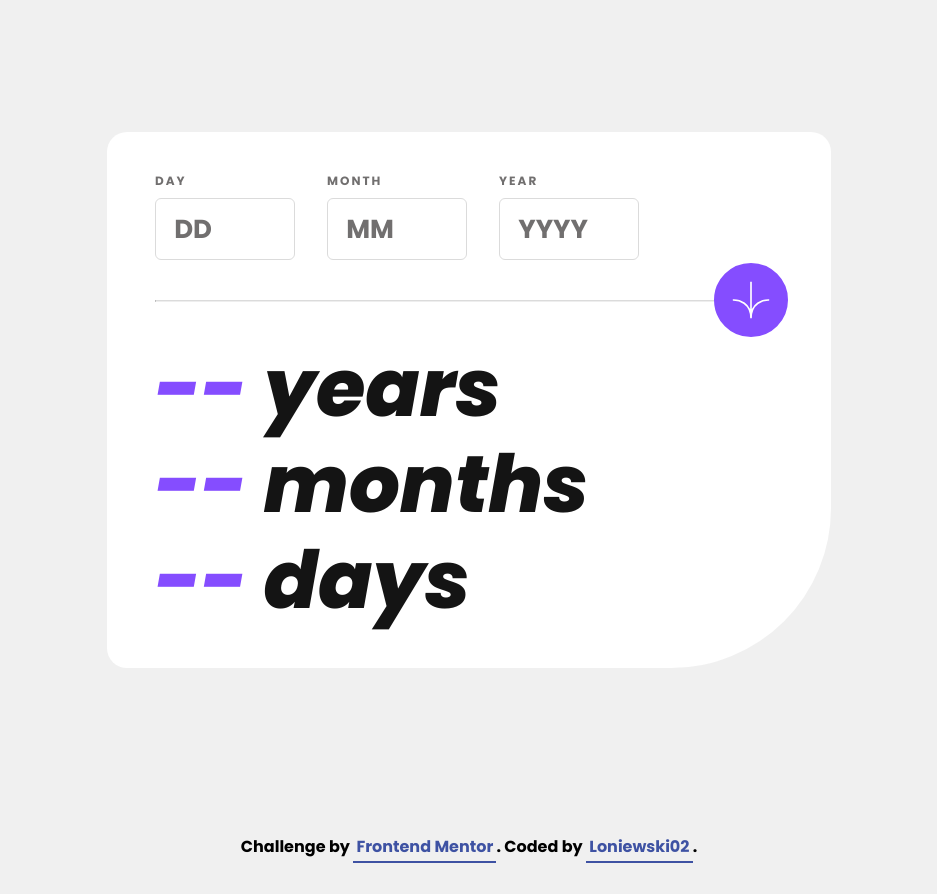
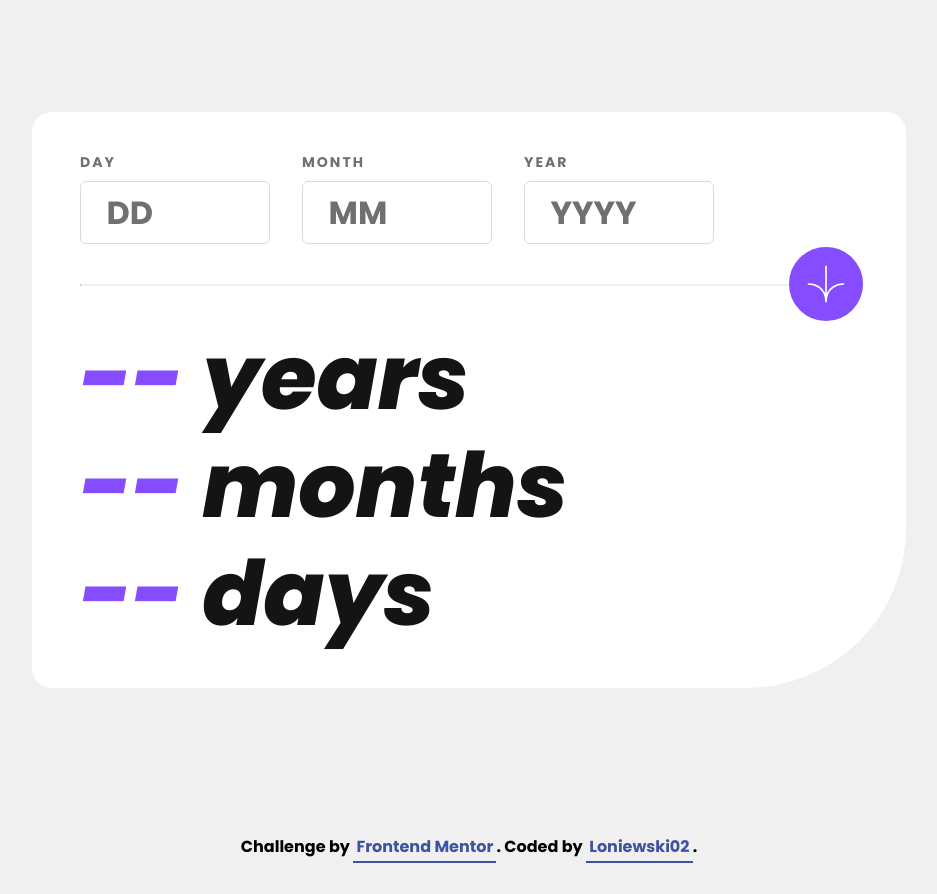
Before and after one commit to Loniewski02/FM-age-calculator-app, a plain HTML site: page index.html in a window 1536 px wide. Shown: the whole page, without its empty margins (299-1236 px from the left). Drawn offline with Linux system fonts and the light colour scheme.

Commit message:
changed styles for (min-width 1440px)

```diff
--- a/src/sass/style.scss
+++ b/src/sass/style.scss
@@ -100,7 +100,7 @@ body {
 		height: 1px;
 
 		hr {
-			border-top: 1px solid $light-grey;
+			border-top: 1px solid $off-white;
 		}
 
 		&-btn {
@@ -199,15 +199,15 @@ body {
 
 			&-box {
 				gap: 0.5em;
-				max-width: 140px;
+				max-width: 190px;
 
 				label {
-					font-size: 1.2rem;
+					font-size: 1.4rem;
 				}
 
 				input {
-					padding: 0.4em 0.7em;
-					font-size: 2.6rem;
+					padding: 0.2em 0.8em;
+					font-size: 3.2rem;
 				}
 			}
 		}
@@ -232,7 +232,7 @@ body {
 				font-weight: 700;
 				font-style: italic;
 				color: $off-black;
-				font-size: 8rem;
+				font-size: 9rem;
 				line-height: 1.2em;
 
 				span {
```
Also changed, not shown: dist/css/style.min.css.
